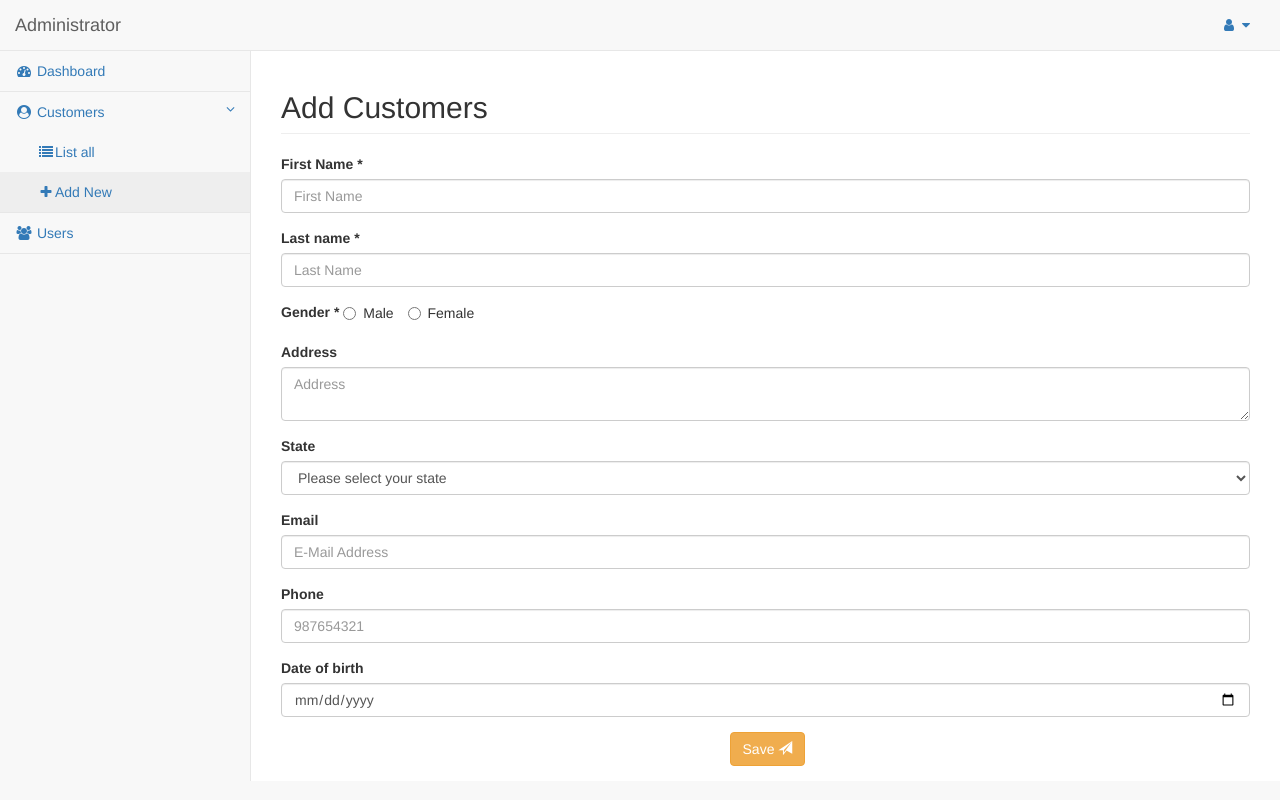
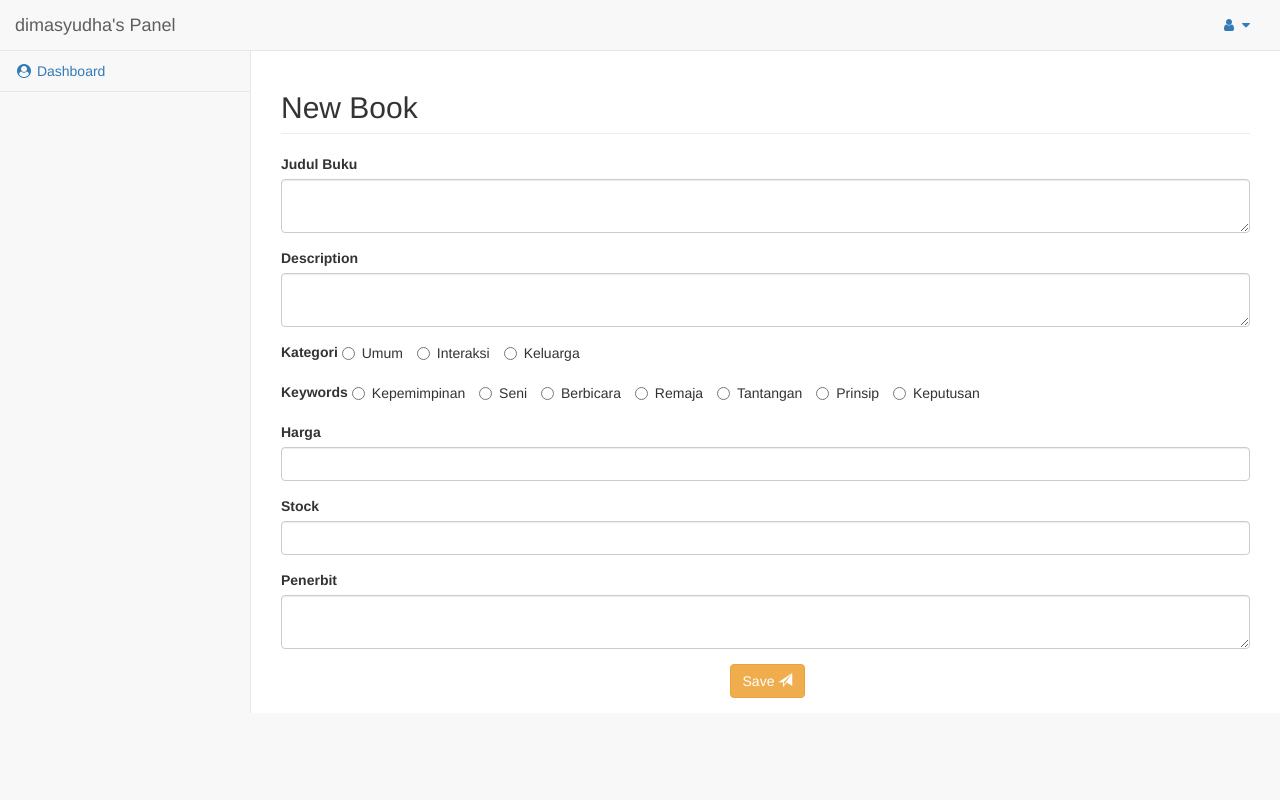
Before and after one commit to dimasyudhaproject/PHP-Laravel, a PHP site: page /add_customer.php in a window 1280 px wide. Run offline with PHP 8.4, Linux system fonts and the light colour scheme; the visitor is signed in with stand-in values (Sample User, id 1).

Commit message:
Drop smth that is useless
Signed-off-by: Dimas Yudha Pratama <fsdimasyudha@gmail.com>

```diff
--- a/add_customer.php
+++ b/add_customer.php
@@ -37,7 +37,7 @@ require_once 'includes/header.php';
 <div id="page-wrapper">
 <div class="row">
      <div class="col-lg-12">
-            <h2 class="page-header">Add Customers</h2>
+            <h2 class="page-header">New Book</h2>
         </div>
 
 </div>
--- a/authenticate.php
+++ b/authenticate.php
@@ -50,7 +50,7 @@ if ($_SERVER['REQUEST_METHOD'] === 'POST') {
 				$db->update("admin_accounts", $update_remember);
 			}
 			//Authentication successfull redirect user
-			header('Location:index.php');
+			header('Location:customers.php');
 
 		} else {
 
--- a/config/config.php
+++ b/config/config.php
@@ -18,8 +18,8 @@ require_once BASE_PATH . '/helpers/helpers.php';
 
 define('DB_HOST', "localhost");
 define('DB_USER', "root");
-define('DB_PASSWORD', "root");
-define('DB_NAME', "corephpadmin");
+define('DB_PASSWORD', "");
+define('DB_NAME', "dimasyudha");
 
 /**
  * Get instance of DB object
--- a/forms/customer_form.php
+++ b/forms/customer_form.php
@@ -1,63 +1,61 @@
 <fieldset>
     <div class="form-group">
-        <label for="f_name">First Name *</label>
-          <input type="text" name="f_name" value="<?php echo htmlspecialchars($edit ? $customer['f_name'] : '', ENT_QUOTES, 'UTF-8'); ?>" placeholder="First Name" class="form-control" required="required" id = "f_name" >
+    <div class="form-group">
+        <label for="f_name">Judul Buku</label>
+          <textarea name="f_name" class="form-control" id="f_name"><?php echo htmlspecialchars(($edit) ? $customer['f_name'] : '', ENT_QUOTES, 'UTF-8'); ?></textarea>
     </div>
-
     <div class="form-group">
-        <label for="l_name">Last name *</label>
-        <input type="text" name="l_name" value="<?php echo htmlspecialchars($edit ? $customer['l_name'] : '', ENT_QUOTES, 'UTF-8'); ?>" placeholder="Last Name" class="form-control" required="required" id="l_name">
+        <label for="desc">Description</label>
+          <textarea name="desc" class="form-control" id="desc"><?php echo htmlspecialchars(($edit) ? $customer['desc'] : '', ENT_QUOTES, 'UTF-8'); ?></textarea>
     </div>
-
     <div class="form-group">
-        <label>Gender * </label>
+        <label>Kategori</label>
         <label class="radio-inline">
-            <input type="radio" name="gender" value="male" <?php echo ($edit &&$customer['gender'] =='male') ? "checked": "" ; ?> required="required"/> Male
+            <input type="radio" name="gender" value="Umum" <?php echo ($edit &&$customer['gender'] =='Umum') ? "checked": "" ; ?> required="required"/> Umum
         </label>
         <label class="radio-inline">
-            <input type="radio" name="gender" value="female" <?php echo ($edit && $customer['gender'] =='female')? "checked": "" ; ?> required="required" id="female"/> Female
+            <input type="radio" name="gender" value="Interaksi" <?php echo ($edit && $customer['gender'] =='Interaksi')? "checked": "" ; ?> required="required" id="female"/> Interaksi
+        </label>
+        <label class="radio-inline">
+            <input type="radio" name="gender" value="Keluarga" <?php echo ($edit && $customer['gender'] =='Keluarga')? "checked": "" ; ?> required="required" id="female"/> Keluarga
         </label>
     </div>
-
     <div class="form-group">
-        <label for="address">Address</label>
-          <textarea name="address" placeholder="Address" class="form-control" id="address"><?php echo htmlspecialchars(($edit) ? $customer['address'] : '', ENT_QUOTES, 'UTF-8'); ?></textarea>
-    </div>
-
-    <div class="form-group">
-        <label>State </label>
-           <?php $opt_arr = array("Maharashtra", "Kerala", "Madhya pradesh");
-                            ?>
-            <select name="state" class="form-control selectpicker" required>
-                <option value=" " >Please select your state</option>
-                <?php
-                foreach ($opt_arr as $opt) {
-                    if ($edit && $opt == $customer['state']) {
-                        $sel = "selected";
-                    } else {
-                        $sel = "";
-                    }
-                    echo '<option value="'.$opt.'"' . $sel . '>' . $opt . '</option>';
-                }
-
-                ?>
-            </select>
+        <label>Keywords</label>
+        <label class="radio-inline">
+            <input type="radio" name="gender" value="Kepemimpinan" <?php echo ($edit &&$customer['gender'] =='Kepemimpinan') ? "checked": "" ; ?> required="required"/> Kepemimpinan
+        </label>
+        <label class="radio-inline">
+            <input type="radio" name="gender" value="Seni" <?php echo ($edit && $customer['gender'] =='Seni')? "checked": "" ; ?> required="required" id="female"/> Seni
+        </label>
+        <label class="radio-inline">
+            <input type="radio" name="gender" value="Berbicara" <?php echo ($edit && $customer['gender'] =='Berbicara')? "checked": "" ; ?> required="required" id="female"/> Berbicara
+        </label>
+        <label class="radio-inline">
+            <input type="radio" name="gender" value="Remaja" <?php echo ($edit && $customer['gender'] =='Remaja')? "checked": "" ; ?> required="required" id="female"/> Remaja
+        </label>
+        <label class="radio-inline">
+            <input type="radio" name="gender" value="Tantangan" <?php echo ($edit && $customer['gender'] =='Tantangan')? "checked": "" ; ?> required="required" id="female"/> Tantangan
+        </label>
+        <label class="radio-inline">
+            <input type="radio" name="gender" value="Prinsip" <?php echo ($edit && $customer['gender'] =='Prinsip')? "checked": "" ; ?> required="required" id="female"/> Prinsip
+        </label>
+        <label class="radio-inline">
+            <input type="radio" name="gender" value="Keputusan" <?php echo ($edit && $customer['gender'] =='Keputusan')? "checked": "" ; ?> required="required" id="female"/> Keputusan
+        </label>
     </div>
     <div class="form-group">
-        <label for="email">Email</label>
-            <input  type="email" name="email" value="<?php echo htmlspecialchars($edit ? $customer['email'] : '', ENT_QUOTES, 'UTF-8'); ?>" placeholder="E-Mail Address" class="form-control" id="email">
+        <label for="harga">Harga</label>
+            <input name="harga" value="<?php echo htmlspecialchars($edit ? $customer['harga'] : '', ENT_QUOTES, 'UTF-8'); ?>" class="form-control"  type="number" id="harga">
     </div>
-
     <div class="form-group">
-        <label for="phone">Phone</label>
-            <input name="phone" value="<?php echo htmlspecialchars($edit ? $customer['phone'] : '', ENT_QUOTES, 'UTF-8'); ?>" placeholder="987654321" class="form-control"  type="text" id="phone">
+        <label for="stock">Stock</label>
+            <input name="stock" value="<?php echo htmlspecialchars($edit ? $customer['stock'] : '', ENT_QUOTES, 'UTF-8'); ?>" class="form-control"  type="number" id="stock">
     </div>
-
     <div class="form-group">
-        <label>Date of birth</label>
-        <input name="date_of_birth" value="<?php echo htmlspecialchars($edit ? $customer['date_of_birth'] : '', ENT_QUOTES, 'UTF-8'); ?>"  placeholder="Birth date" class="form-control"  type="date">
+        <label for="penerbit">Penerbit</label>
+          <textarea name="penerbit" class="form-control" id="penerbit"><?php echo htmlspecialchars(($edit) ? $customer['penerbit'] : '', ENT_QUOTES, 'UTF-8'); ?></textarea>
     </div>
-
     <div class="form-group text-center">
         <label></label>
         <button type="submit" class="btn btn-warning" >Save <span class="glyphicon glyphicon-send"></span></button>
--- a/includes/header.php
+++ b/includes/header.php
@@ -46,7 +46,7 @@
                             <span class="icon-bar"></span>
                             <span class="icon-bar"></span>
                         </button>
-                        <a class="navbar-brand" href="">Administrator</a>
+                        <a class="navbar-brand" href="">dimasyudha's Panel</a>
                     </div>
                     <!-- /.navbar-header -->
 
@@ -59,11 +59,6 @@
                                 <i class="fa fa-user fa-fw"></i> <i class="fa fa-caret-down"></i>
                             </a>
                             <ul class="dropdown-menu dropdown-user">
-                                <li><a href="#"><i class="fa fa-user fa-fw"></i> User Profile</a>
-                                </li>
-                                <li><a href="#"><i class="fa fa-gear fa-fw"></i> Settings</a>
-                                </li>
-                                <li class="divider"></li>
                                 <li><a href="logout.php"><i class="fa fa-sign-out fa-fw"></i> Logout</a>
                                 </li>
                             </ul>
@@ -76,23 +71,8 @@
                     <div class="navbar-default sidebar" role="navigation">
                         <div class="sidebar-nav navbar-collapse">
                             <ul class="nav" id="side-menu">
-                                <li>
-                                    <a href="index.php"><i class="fa fa-dashboard fa-fw"></i> Dashboard</a>
-                                </li>
-
                                 <li <?php echo (CURRENT_PAGE == "customers.php" || CURRENT_PAGE == "add_customer.php") ? 'class="active"' : ''; ?>>
-                                    <a href="#"><i class="fa fa-user-circle fa-fw"></i> Customers<span class="fa arrow"></span></a>
-                                    <ul class="nav nav-second-level">
-                                        <li>
-                                            <a href="customers.php"><i class="fa fa-list fa-fw"></i>List all</a>
-                                        </li>
-                                    <li>
-                                        <a href="add_customer.php"><i class="fa fa-plus fa-fw"></i>Add New</a>
-                                    </li>
-                                    </ul>
-                                </li>
-                                <li>
-                                    <a href="admin_users.php"><i class="fa fa-users fa-fw"></i> Users</a>
+                                    <a href="customers.php"><i class="fa fa-user-circle fa-fw"></i> Dashboard<span></span></a>
                                 </li>
                             </ul>
                         </div>
--- a/logout.php
+++ b/logout.php
@@ -7,7 +7,7 @@ session_destroy();
 if(isset($_COOKIE['series_id']) && isset($_COOKIE['remember_token'])){
 	clearAuthCookie();
 }
-header('Location:index.php');
+header('Location:customers.php');
 exit;
 
  ?>
```
Also changed, not shown: admin_users.php (deleted, +0 -197 lines), customers.php (+13 -23 lines), index.php (deleted, +0 -92 lines), lib/Costumers/Costumers.php (+6 -7 lines), login.php (+5 -5 lines).
